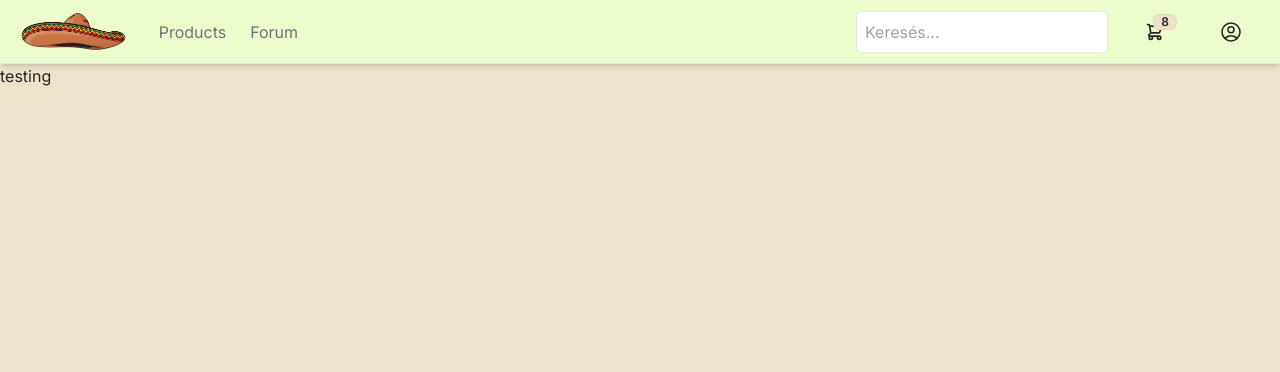
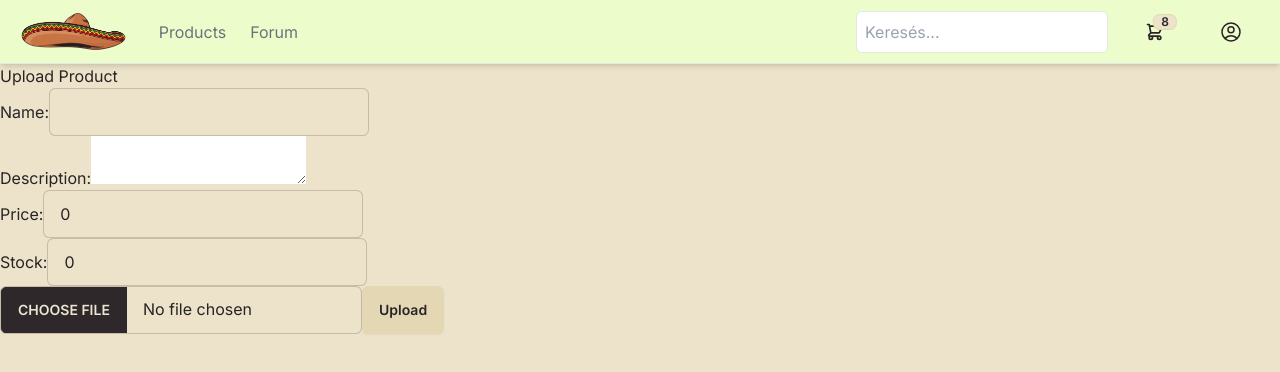
Before and after one commit to El-Terrifico-webfejlesztok/El-Terrifico-weboldal, a Next.js app: page /upload in a window 1280 px wide. Shown: the top 372 px of the page. Built offline with nearby package versions, Linux system fonts and the light colour scheme; no server answers.

Commit message:
upload API 1. verzió

```diff
--- a/app/api/product/route.ts
+++ b/app/api/product/old_route.ts
@@ -4,10 +4,10 @@ import prisma from "@/prisma/client";
 
 const uploadProductSchema = z.object({
     // itt kell meghatározni a beérkező adat struktúráját
-    title: z.string().min(1).max(255),
+    name: z.string().min(1).max(255),
     description: z.string().min(1),
     price: z.number(),
-    count: z.number(),
+    stock: z.number(),
 });
 
 // Ha jön egy POST request a servernek akkor...
--- /dev/null
+++ b/app/api/product/upload/route.ts
@@ -0,0 +1,38 @@
+import prisma from "@/prisma/client";
+import { z } from 'zod';
+import { NextRequest, NextResponse } from 'next/server';
+
+const uploadProductSchema = z.object({
+  name: z.string().min(1).max(255),
+  description: z.string().min(1),
+  price: z.number(),
+  stock: z.number(),
+});
+
+export async function POST(req: NextRequest) {
+  try {
+    const body = await req.json();
+
+    const validation = uploadProductSchema.safeParse(body);
+
+    if (!validation.success) {
+      return NextResponse.json(validation.error.errors, { status: 400 });
+    }
+
+    const newProduct = await prisma.product.create({
+      data: {
+        name: body.name,
+        description: body.description,
+        price: body.price,
+        stock: body.stock,
+      }
+    });
+
+    console.log('Product upload successful');
+    return NextResponse.json(newProduct, { status: 201 })
+  }
+  catch (error) {
+    console.error('Error during product upload:', error);
+    return NextResponse.json('Error during product upload', { status: 500 });
+  }
+};
--- /dev/null
+++ b/app/api/product/uploadimage/route.ts
@@ -0,0 +1,55 @@
+import prisma from "@/prisma/client";
+import { writeFile } from "fs/promises";
+import { NextRequest, NextResponse } from 'next/server';
+
+export async function POST(req: NextRequest) {
+  try {
+    const formData = await req.formData();
+
+    const product_id = formData.get('product_id');
+    const file = formData.get('file') as unknown as File;
+    console.log(file)
+    console.log(formData)
+    console.log(product_id)
+
+    if (!file || product_id === null) {
+      return NextResponse.json('Product ID or file is not present in the form data', { status: 400 });
+    }
+
+    const filePath = `public/product_images/${file.name}`;
+
+    // Valami buffer vagy valami, nem tudom
+    const bytes = await file.arrayBuffer();
+    const buffer = Buffer.from(bytes);
+
+    await writeFile(filePath, buffer);
+
+    const imageUpload = await prisma.productImage.create({
+      data: {
+        product_id: Number(product_id),
+        image_path: filePath,
+      }
+    });
+
+    return NextResponse.json(imageUpload, { status: 201 });
+  } catch (error) {
+    console.error('Error during file upload:', error);
+    return NextResponse.json('Error during file upload', { status: 500 });
+  }
+}
+
+
+// Usage with a single image:
+
+/*
+
+const formData = new FormData();
+formData.append('product_id', responseBody.id);
+formData.append('file', image);
+
+const imageResponse = await fetch('/api/product/uploadimage', {
+  method: 'POST',
+  body: formData,
+});
+
+*/
--- a/app/upload/page.tsx
+++ b/app/upload/page.tsx
@@ -1,16 +1,123 @@
 'use client'
-import React from 'react'
-import {useSession, getSession} from "next-auth/react"
+import { useState } from 'react'
+
+const UploadProduct = () => {
+  const [name, setName] = useState('')
+  const [description, setDescription] = useState('')
+  const [price, setPrice] = useState(0)
+  const [stock, setStock] = useState(0)
+  const [message, setMessage] = useState('')
+  const [image, setImage] = useState<File>()
+
+  const handleSubmit = async (event: React.FormEvent<HTMLFormElement>) => {
+    event.preventDefault()
+
+    if (!image) {
+      throw new Error('Nincs kép kiválasztva');
+    }
+
+    try {
+      const response = await fetch('/api/product/upload', {
+        method: 'POST',
+        headers: {
+          'Content-Type': 'application/json',
+        },
+        body: JSON.stringify({
+          name,
+          description,
+          price,
+          stock,
+        }),
+      })
+
+      const responseBody = await response.json();
+
+      if (!response.ok) {
+        setMessage(responseBody.message);
+        return;
+      }
+
+
+      const formData = new FormData();
+      formData.append('file', image);
+      formData.append('product_id', responseBody.id);
+
+      const imageResponse = await fetch('/api/product/uploadimage', {
+        method: 'POST',
+        body: formData,
+      });
+
+      const imageData = await imageResponse.json();
 
 
 
-const UploadPage = () => {
-    const {data: session, status} = useSession()
-    console.log(session, status)
+    } catch (error) {
+      console.error('A szerver nem érhető el', error)
+      setMessage('A szerver nem érhető el')
+    }
+  }
+
+  const inputlook = 'input input-bordered w-full max-w-xs'
 
   return (
-    <>testing</>
+    <div>
+      <h1>Upload Product</h1>
+      <form onSubmit={handleSubmit}>
+        <div>
+          <label htmlFor="name">Name:</label>
+          <input
+            className={inputlook}
+            type="text"
+            id="name"
+            value={name}
+            onChange={(e) => setName(e.target.value)}
+          />
+        </div>
+        <div>
+          <label htmlFor="description">Description:</label>
+          <textarea
+            id="description"
+            value={description}
+            onChange={(e) => setDescription(e.target.value)}
+          />
+        </div>
+        <div>
+          <label htmlFor="price">Price:</label>
+          <input
+            className={inputlook}
+            type="number"
+            id="price"
+            step="0.01"
+            value={price}
+            onChange={(e) => setPrice(Number(e.target.value))}
+          />
+        </div>
+        <div>
+          <label htmlFor="stock">Stock:</label>
+          <input
+            className={inputlook}
+            type="number"
+            id="stock"
+            value={stock}
+            onChange={(e) => setStock(Number(e.target.value))}
+          />
+        </div>
+
+        <input
+          className='file-input file-input-bordered'
+          type="file"
+          name='file'
+          onChange={(e) => setImage(e.target.files?.[0])}
+        />
+        <button className='btn' type="submit">Upload</button>
+
+
+
+
+      </form>
+      {message && <p>{message}</p>}
+    </div>
   )
 }
 
-export default UploadPage
+export default UploadProduct
```
Also changed, not shown: app/api/utils/uploadFile.ts (deleted, +0 -31 lines), 1 other file (tests, documents, lock files or other folders).
